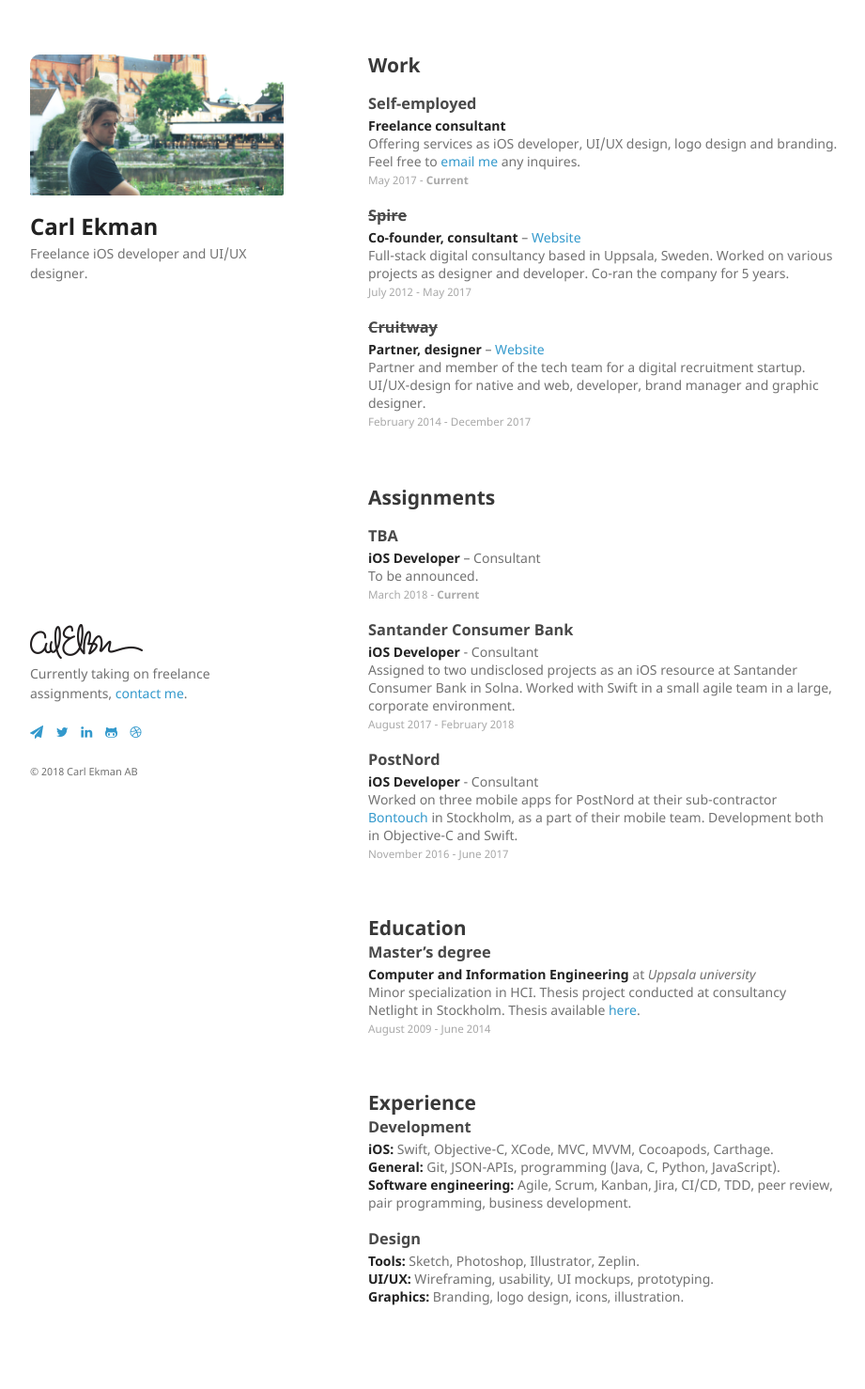
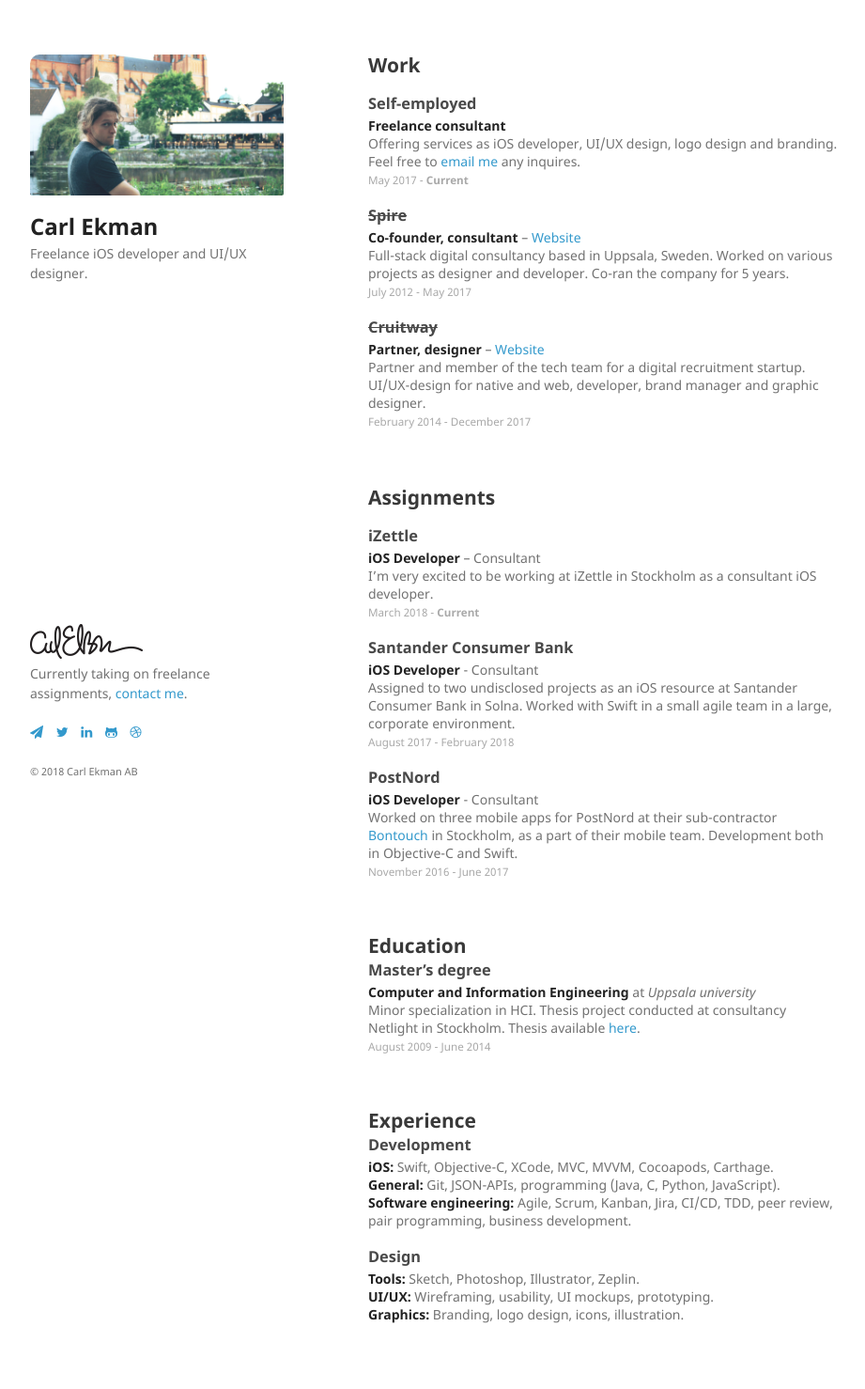
Before and after one commit to CarlEkman/CarlEkman.github.io, a Jekyll site: the page built from resume.md, in a window 1280 px wide. Shown: the whole page at 94% size, without its empty margins (178-1099 px from the left). Built offline with Jekyll 4.4.1, drawn with Linux system fonts in a browser that asks for light colours; nearby versions of some CDN libraries; our own code applies the rules of GitHub Pages for plain Markdown files.

Commit message:
Announce iZettle assignment

```diff
--- a/resume.md
+++ b/resume.md
@@ -34,9 +34,9 @@ Partner and member of the tech team for a digital recruitment startup. UI/UX-des
 {::options parse_block_html="true" /}
 {:.resume-item}
 <div>
-### TBA
+### iZettle
 **iOS Developer** – Consultant
-To be announced.
+I'm very excited to be working at iZettle in Stockholm as a consultant iOS developer.
 <span class="caption">March 2018 - <b>Current</b></span>
 </div>
 
```
